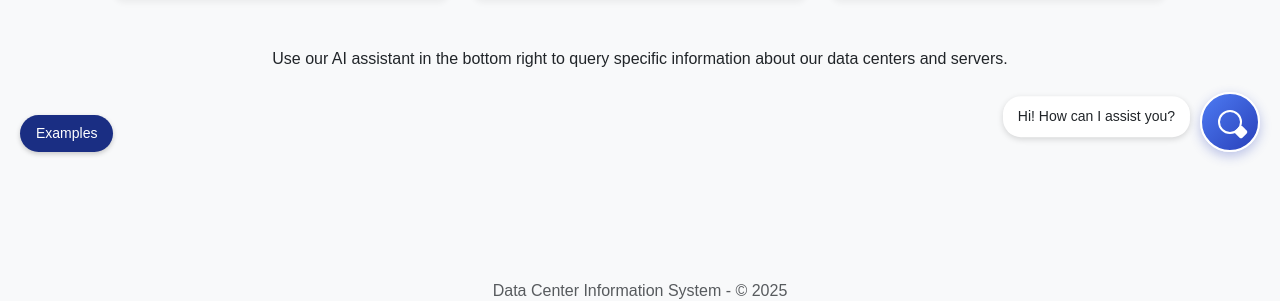
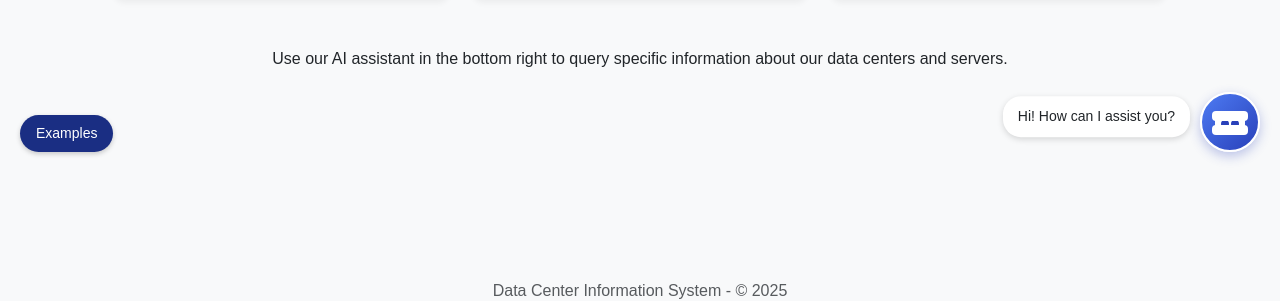
Before and after one commit to ShempyTamrakar/AIAgentChatBot, a Flask app: page / in a window 1280 px wide. Shown: the part 628-929 px from the top of the page. Run offline with Flask 3, Linux system fonts and the light colour scheme.

Commit message:
Give the chatbot a robot appearance by adding a robot avatar and face
Implement robot avatar and face styling using CSS to enhance visual appeal.

Replit-Commit-Author: Agent
Replit-Commit-Session-Id: 4410914d-84b1-4506-abc9-15fac1d1426d
Replit-Commit-Screenshot-Url: https://storage.googleapis.com/screenshot-production-us-central1/d262ef94-1e7d-481e-9d37-944a84622528/b507395d-722f-45fa-a0e8-9b646554a847.jpg

```diff
--- a/templates/index.html
+++ b/templates/index.html
@@ -58,29 +58,59 @@
             box-shadow: 0 6px 16px rgba(41, 64, 185, 0.4);
         }
 
+        /* Robot face elements */
         .chat-bubble::before {
             content: '';
             position: absolute;
-            width: 24px;
-            height: 24px;
-            background-color: transparent;
-            border: 2px solid white;
-            border-radius: 50%;
-            top: 50%;
+            width: 30px;
+            height: 18px;
+            background-color: #ffffff;
+            border-radius: 4px;
+            top: 22px;
             left: 50%;
-            transform: translate(-50%, -50%);
+            transform: translateX(-50%);
         }
 
         .chat-bubble::after {
             content: '';
             position: absolute;
-            width: 10px;
+            width: 36px;
             height: 10px;
-            background-color: white;
-            border-radius: 2px;
-            bottom: 13px;
-            right: 12px;
-            transform: rotate(45deg);
+            background-color: #ffffff;
+            border-radius: 4px;
+            bottom: 15px;
+            left: 50%;
+            transform: translateX(-50%);
+            box-shadow: 0 -14px 0 #ffffff;
+        }
+
+        /* Robot eyes */
+        .chat-bubble .robot-eye-left,
+        .chat-bubble .robot-eye-right {
+            position: absolute;
+            width: 8px;
+            height: 8px;
+            background-color: #2940b9;
+            border-radius: 50%;
+            top: 26px;
+            animation: blink 3s infinite;
+        }
+
+        .chat-bubble .robot-eye-left {
+            left: 19px;
+        }
+
+        .chat-bubble .robot-eye-right {
+            right: 19px;
+        }
+
+        @keyframes blink {
+            0%, 45%, 55%, 100% {
+                transform: scaleY(1);
+            }
+            50% {
+                transform: scaleY(0.1);
+            }
         }
 
         .chat-popup {
@@ -403,13 +484,18 @@
     </div>
 
     <div class="chat-bubble" id="chatButton">
-        <!-- Chat icon created with CSS -->
+        <!-- Robot eyes -->
+        <div class="robot-eye-left"></div>
+        <div class="robot-eye-right"></div>
     </div>
 
     <div class="chat-popup" id="chatPopup">
         <div class="chat-popup-header">
             <div class="avatar-container">
-                <img src="https://t4.ftcdn.net/jpg/02/29/75/83/360_F_229758328_7x8jwCwjtBMmC6rgFzLFhZoEpLobB6L8.jpg" alt="AI Assistant">
+                <div class="robot-avatar">
+                    <div class="robot-eye-left small"></div>
+                    <div class="robot-eye-right small"></div>
+                </div>
                 <h3>Data Center AI</h3>
             </div>
             <button class="close-chat" id="closeChat">✕</button>
```
Also changed, not shown: other parts of templates/index.html (+52 -1 lines).
